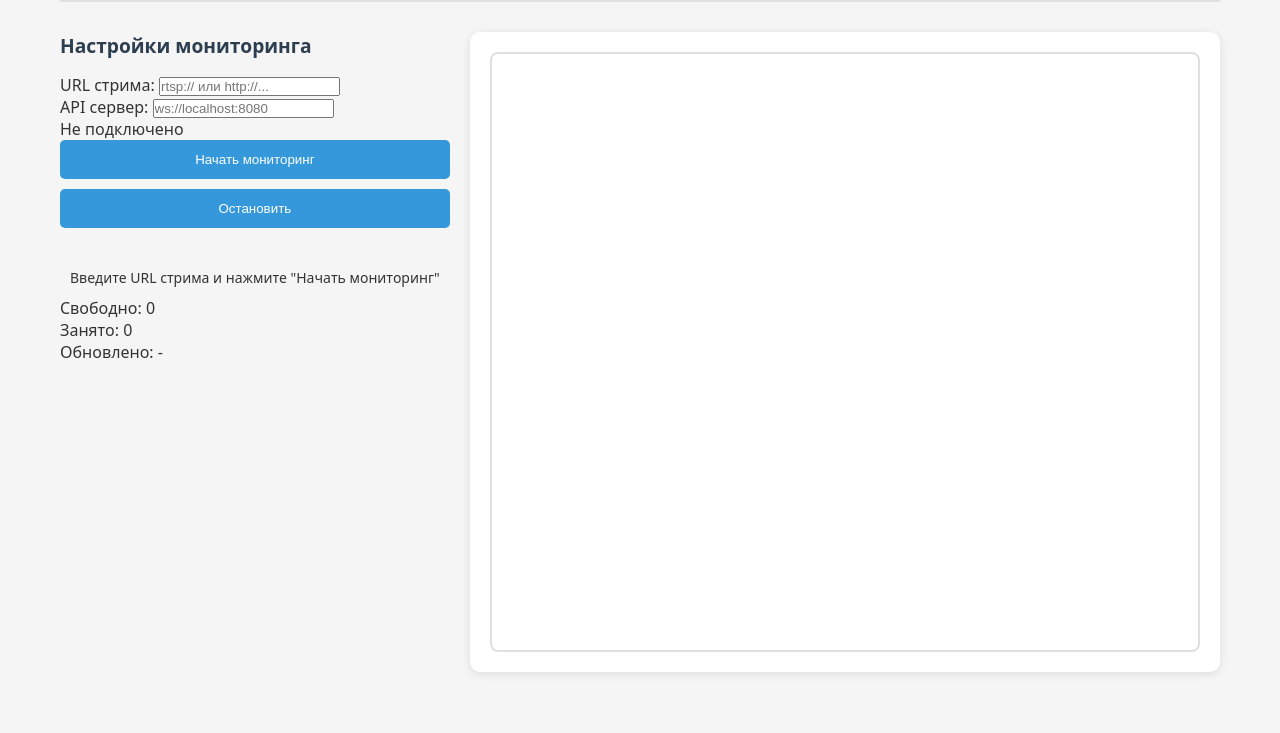
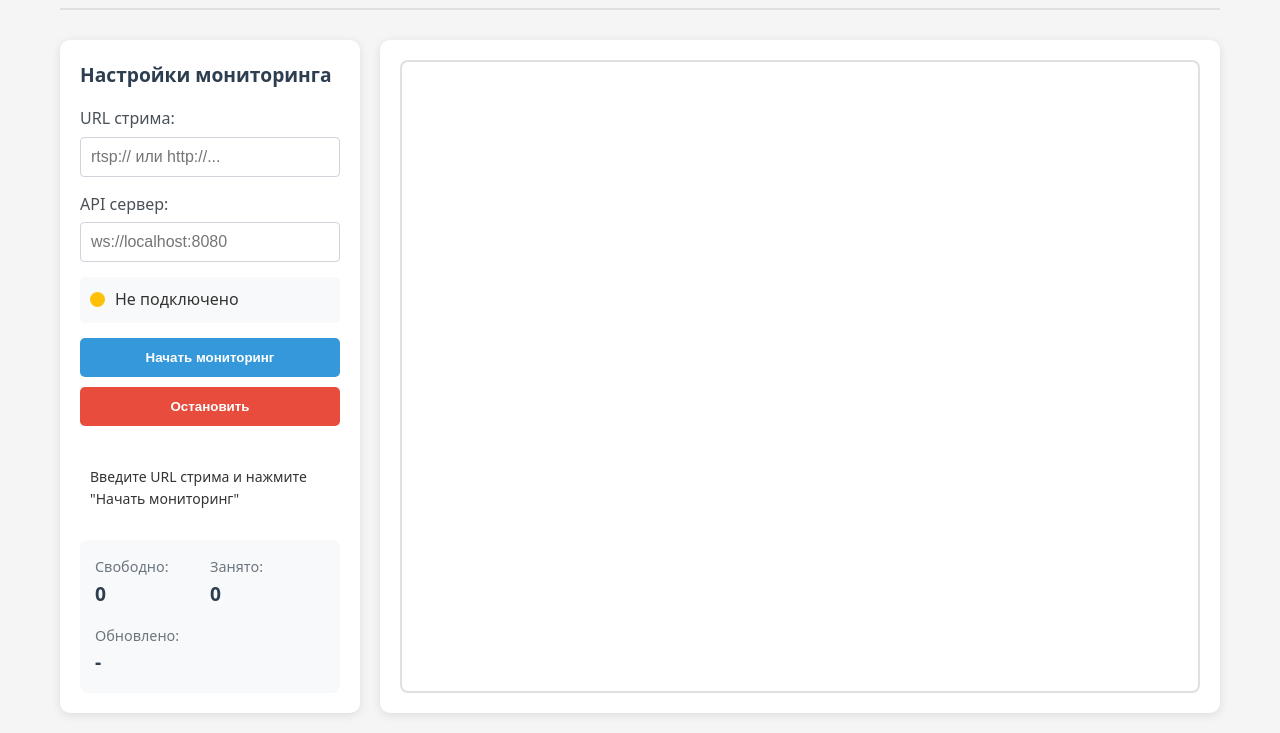
Before and after one commit to ollxel/parkovoz_constructor_parking, a plain HTML site: page index.html in a window 1280 px wide. Shown: the part 103-836 px from the top of the page. Before the commit the page ends 800 px from the top, so only its background shows below. Drawn offline with Linux system fonts and the light colour scheme.

Commit message:
Update styles.css

```diff
--- a/styles.css
+++ b/styles.css
@@ -8,6 +8,7 @@ body {
     font-family: 'Noto Sans', sans-serif;
     background: #f5f5f5;
     color: #333;
+    line-height: 1.6;
 }
 
 .container {
@@ -43,6 +44,7 @@ h1 {
     cursor: pointer;
     border-radius: 5px;
     transition: all 0.3s ease;
+    font-weight: bold;
 }
 
 .mode-btn.active {
@@ -60,8 +62,8 @@ h1 {
     gap: 20px;
 }
 
-.toolbar, .simulation-panel {
-    width: 250px;
+.toolbar, .monitoring-panel {
+    width: 300px;
     background: white;
     padding: 20px;
     border-radius: 10px;
@@ -85,6 +87,7 @@ h1 {
     align-items: center;
     gap: 10px;
     transition: all 0.3s ease;
+    text-align: left;
 }
 
 .tool-btn:hover {
@@ -135,11 +138,26 @@ h1 {
     border-radius: 5px;
     margin-bottom: 10px;
     transition: all 0.3s ease;
+    font-weight: bold;
 }
 
 .action-btn:hover {
     background: #2980b9;
     transform: translateY(-2px);
+}
+
+.action-btn:disabled {
+    background: #95a5a6;
+    cursor: not-allowed;
+    transform: none;
+}
+
+.action-btn#disconnectBtn {
+    background: #e74c3c;
+}
+
+.action-btn#disconnectBtn:hover {
+    background: #c0392b;
 }
 
 .canvas-container {
@@ -148,6 +166,8 @@ h1 {
     border-radius: 10px;
     box-shadow: 0 2px 10px rgba(0,0,0,0.1);
     padding: 20px;
+    display: flex;
+    flex-direction: column;
 }
 
 #parkingCanvas {
@@ -155,30 +175,14 @@ h1 {
     border-radius: 8px;
     cursor: crosshair;
     width: 100%;
-    height: 600px;
-}
-
-#carDataInput {
-    width: 100%;
-    height: 120px;
-    padding: 10px;
-    border: 2px solid #e0e0e0;
-    border-radius: 5px;
-    font-family: 'Space Mono', monospace;
-    font-size: 14px;
-    resize: vertical;
-    margin-bottom: 15px;
-}
-
-#carDataInput:focus {
-    outline: none;
-    border-color: #3498db;
+    height: 100%;
+    flex: 1;
 }
 
 .status {
     padding: 10px;
     border-radius: 5px;
-    margin-top: 10px;
+    margin: 15px 0;
     font-size: 14px;
 }
 
@@ -194,8 +198,103 @@ h1 {
     border: 1px solid #f5c6cb;
 }
 
+.status.info {
+    background: #d1ecf1;
+    color: #0c5460;
+    border: 1px solid #bee5eb;
+}
+
 h3 {
     margin-bottom: 15px;
     color: #2c3e50;
     font-size: 1.2rem;
 }
+
+.connection-status {
+    display: flex;
+    align-items: center;
+    margin: 15px 0;
+    padding: 10px;
+    background: #f8f9fa;
+    border-radius: 5px;
+}
+
+.status-indicator {
+    width: 15px;
+    height: 15px;
+    border-radius: 50%;
+    margin-right: 10px;
+    background: #ffc107; /* желтый - подключение */
+}
+
+.status-indicator.connected {
+    background: #28a745; /* зеленый - подключено */
+}
+
+.status-indicator.error {
+    background: #dc3545; /* красный - ошибка */
+}
+
+.stats {
+    display: flex;
+    flex-wrap: wrap;
+    gap: 15px;
+    margin-top: 20px;
+    background: #f8f9fa;
+    padding: 15px;
+    border-radius: 8px;
+}
+
+.stat-item {
+    display: flex;
+    flex-direction: column;
+    min-width: 100px;
+}
+
+.stat-label {
+    font-size: 0.9rem;
+    color: #6c757d;
+}
+
+.stat-item span:last-child {
+    font-weight: bold;
+    font-size: 1.2rem;
+    color: #2c3e50;
+}
+
+.form-group {
+    margin-bottom: 15px;
+}
+
+.form-group label {
+    display: block;
+    margin-bottom: 5px;
+    font-weight: 500;
+    color: #495057;
+}
+
+.form-group input {
+    width: 100%;
+    padding: 10px;
+    border: 1px solid #ced4da;
+    border-radius: 4px;
+    font-size: 1rem;
+}
+
+.form-group input:focus {
+    outline: none;
+    border-color: #3498db;
+    box-shadow: 0 0 0 0.2rem rgba(52, 152, 219, 0.25);
+}
+
+.video-feed {
+    margin-top: 20px;
+    background: #000;
+    border-radius: 8px;
+    overflow: hidden;
+}
+
+#streamVideo {
+    width: 100%;
+    display: block;
+}
```
